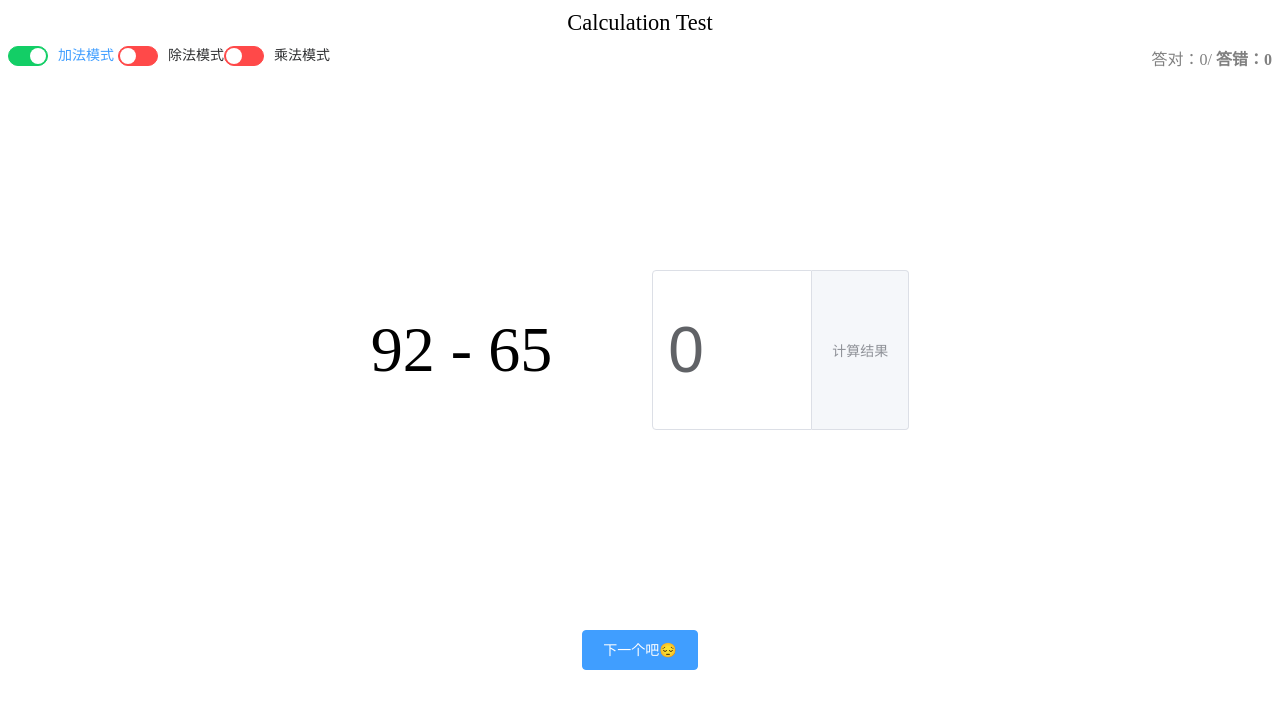
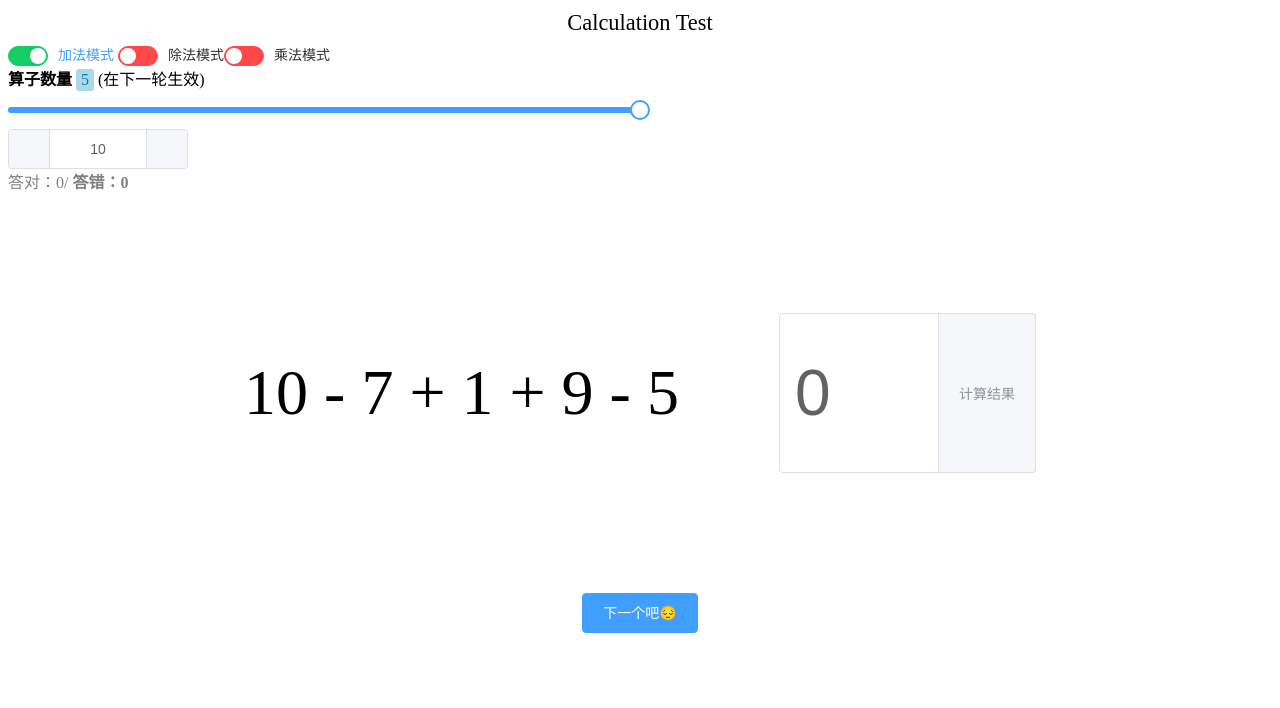
Before and after one commit to wujingkai-me/LookingAtTheBear, a plain HTML site: page index.html in a window 1280 px wide. Drawn offline with Linux system fonts and the light colour scheme; a web font is replaced by a local one.

Commit message:
修复了已知的bug

```diff
--- a/calculation.js
+++ b/calculation.js
@@ -10,49 +10,52 @@ const vm = new Vue({
                 current: 0,
                 all_count: 0
             },
+            // is_computing: false,
             limit: [1, 10], // 每一操作数生成的数字范围
+            num: 10,//操作数
             cal_result: 0, // 计算结果
             oper: ["+", "-", "*", "/"],
-            max_opear: 2, // 最大操作数
+            max_opear: 5, // 最大操作数
             oper_nums: [],
-            oper_char: []
+            oper_char: [],
 
         }
     },
-    computed: {
-        character: function() {
-            return this.rand(0, 3);
-        },
-        // // 操作数
-        // oper_nums: {
-        //     get() {
-        //         this.__opear_nums = this.generate_nums();
-        //         // return this.__opear_nums;
-        //     },
-        //     set(new_value) {
-        //         this.__opear_nums = new_value;
-        //     }
-        // },
-        // // 操作符
-        // oper_char: {
-        //     get(){
-        //         this.__opear_chars = this.generate_char()
-        //         // return this.b;
-        //     },
-        //     set(new_value){
-        //         this.__opear_chars = new_value;
-        //     }
-        // }
+    // computed: {
+    //     character: function() {
+    //         return this.rand(0, 3);
+    //     },
+    //     // // 操作数
+    //     // oper_nums: {
+    //     //     get() {
+    //     //         this.__opear_nums = this.generate_nums();
+    //     //         // return this.__opear_nums;
+    //     //     },
+    //     //     set(new_value) {
+    //     //         this.__opear_nums = new_value;
+    //     //     }
+    //     // },
+    //     // // 操作符
+    //     // oper_char: {
+    //     //     get(){
+    //     //         this.__opear_chars = this.generate_char()
+    //     //         // return this.b;
+    //     //     },
+    //     //     set(new_value){
+    //     //         this.__opear_chars = new_value;
+    //     //     }
+    //     // }
 
-    },
+    // },
     methods: {
         rand: function(n, m){
             return Math.floor(Math.random() * (m - n + 1)) + n;
         },
         verification: function(res){
             const content = this.$refs.comput.innerText
-            let result = eval(content)
-            console.log(result)
+
+            let result = eval(content);
+
             if(result == res) {
                 this.$message({
                     // title: '成功',
@@ -77,7 +80,7 @@ const vm = new Vue({
         },
         // 生成4个随机数作为算子
         generate_nums: function(max_opear=this.max_opear) {
-            let range = [1, 100];
+            let range = this.limit;
             let nums = [];
             for(let i = 0; i < max_opear; i++){
                 nums[i] = this.rand(range[0], range[1]); // 1-100的算子
@@ -91,11 +94,10 @@ const vm = new Vue({
                 lis = generate_list
             else
                 lis = this.oper
-            console.log(1, lis);
-            // let lis = this.oper_char
+
             let chars = [];
             for(let i = 0; i < this.max_opear - 1;i++) {
-                chars[i] = this.oper[this.rand(0, lis.length-1)];
+                chars[i] = lis[this.rand(0, lis.length-1)];
             }
             // chars.push("  ");
 
@@ -107,13 +109,29 @@ const vm = new Vue({
             if(this.switch_isOn.division) require.push("/")
             if(this.switch_isOn.multiplication) require.push("*")
 
+
             this.oper_nums = this.generate_nums();
             this.oper_char = this.generate_char(require);
+            setTimeout(()=>{
+                const compu = this.$refs.comput.innerText;
+                if(eval(compu) != Math.ceil(eval(compu)))
+                    // this.is_computing = true;
+                    this.restart_generate();
+
+            }, 1)
+            // if(eval(compu) != parseInt(eval(compu))){
+            //     // console.log(eval(compu));
+            //     this.restart_generate();
+            // }
+
+        },
+        number_change: function() {
+            this.limit = [this.limit[0], this.num];
         }
     },
     mounted(){
         this.restart_generate();
-        this.oper_char = this.generate_char();
+        // this.oper_char = this.generate_char();
     }
 })
 
--- a/index.html
+++ b/index.html
@@ -16,7 +16,7 @@
     <main>
       <div id="app">
         <div class="status">
-          <div class="switchs" style="flex: 1">
+          <div class="switchs" style="width: 40%">
             <el-switch
               v-model="switch_isOn.plus"
               active-color="#13ce66"
@@ -36,11 +36,44 @@
               active-text="乘法模式">
             </el-switch>
           </div>
+          <div class="block" style="width: 50%">
+            <span class="demonstration"
+              ><b>算子数量</b>
+              <span
+                style="
+                  padding: 2px 5px;
+                  display: inline-block;
+                  color: #067eb5;
+                  background-color: lightblue;
+                  border-radius: 3px;
+                "
+                >{{ max_opear }}</span
+              >
+              (在下一轮生效)</span
+            >
+            <el-slider
+              v-model="max_opear"
+              :step="1"
+              :min="2"
+              :max="5"
+              show-stops></el-slider>
+          </div>
+          <el-input-number
+            v-model="num"
+            @change="number_change"
+            :min="10"
+            :step="10"
+            label="描述文字"></el-input-number>
           <div class="counts">
             答对：{{count.current}}/ <b>答错：{{count.all_count}}</b>
           </div>
         </div>
         <div class="container">
+          <!-- <div v-show="is_computing">
+            <img
+              src="element-js-or-vuejs\eef91c3c544b452c920452e4b4b17673_th.gif"
+              alt="" />
+          </div> -->
           <div class="show">
             <div class="data" ref="comput">
               <span v-for="num,i of oper_nums">
--- a/style.css
+++ b/style.css
@@ -13,7 +13,7 @@ header {
 
 .status {
     display: flex;
-    flex-direction: row;
+    flex-direction: column;
 }
 
 .res  input {
@@ -31,10 +31,11 @@ header {
     width: 100%;
     display: flex;
     flex-direction: row;
-    height: 70vh;
+    height: 50vh;
     align-items: center;
     justify-content: center;
     margin: 0 auto;
+    text-align: center;
 }
 
 .data {
```
Also changed, not shown: element-js-or-vuejs/eef91c3c544b452c920452e4b4b17673_th.gif (added).
